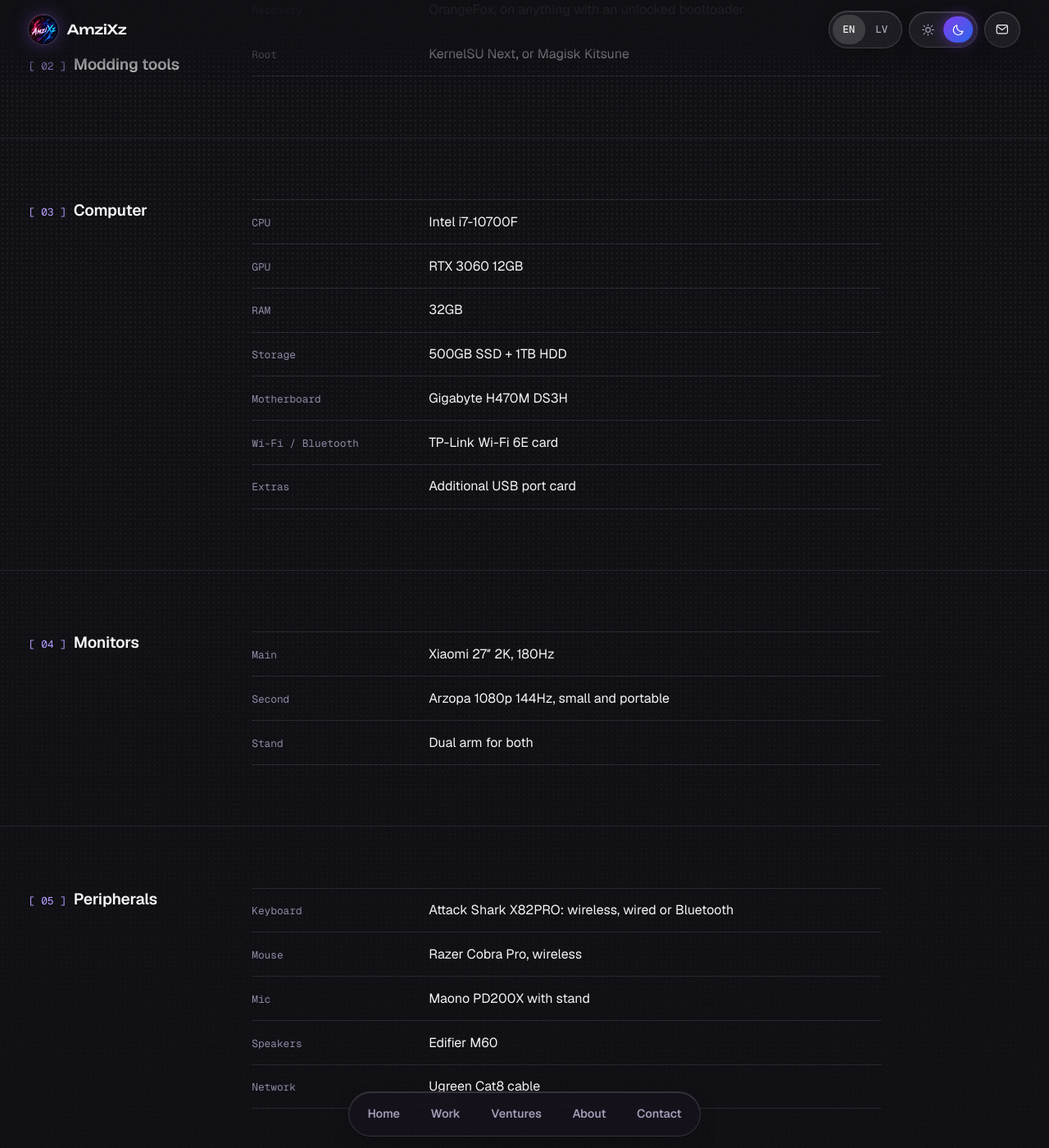
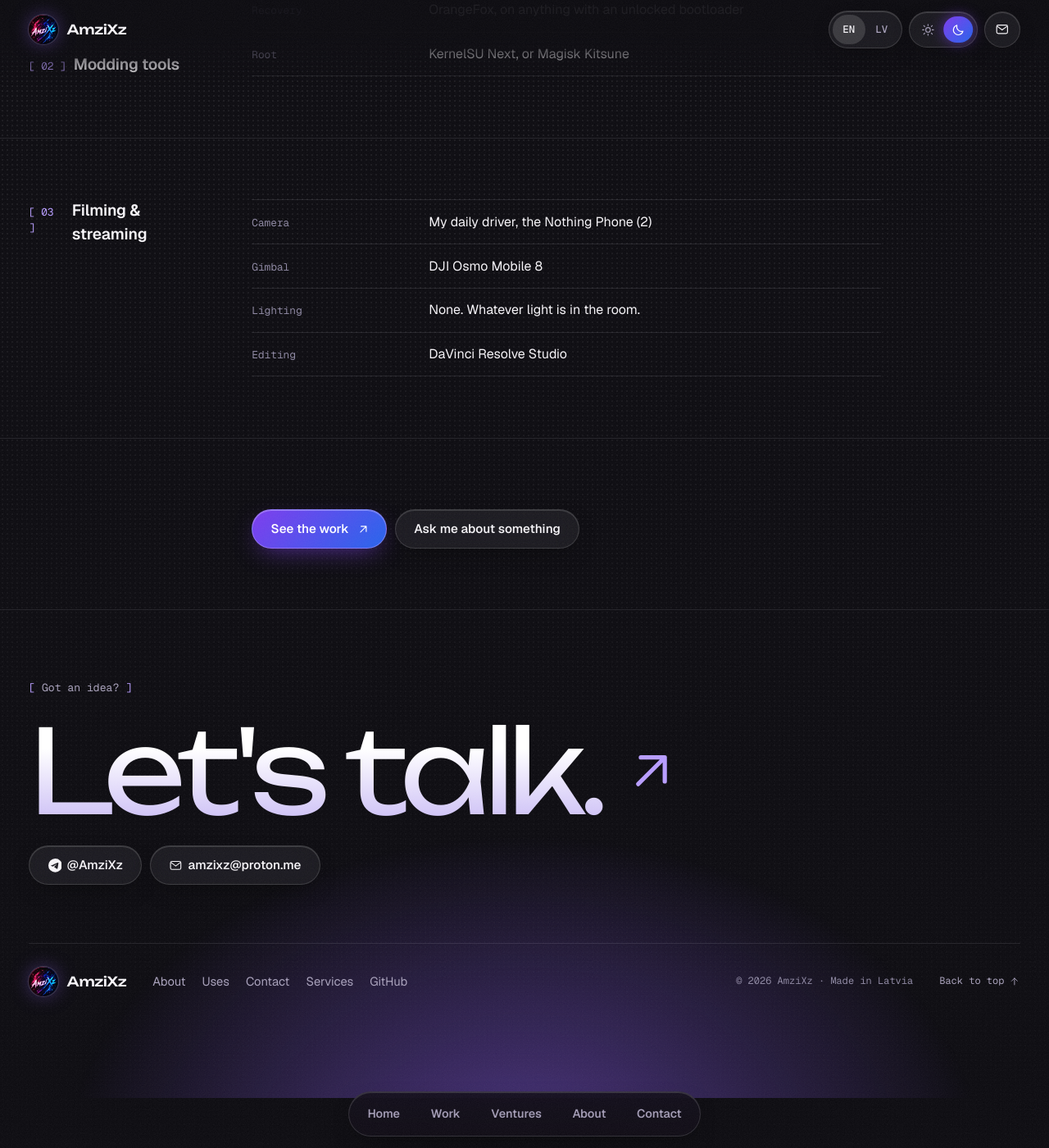
Before and after one commit to AmziXz/amzixz.github.io, a Jekyll site: the page built from uses.html, in a window 1280 px wide and 1400 px high, scrolled down 1005 px. Shown: the whole window at 82% size. Built offline with Jekyll 4.4.1, drawn with Linux system fonts in a browser that asks for light colours; some of the changed text lies outside the part shown.

Commit message:
Drop the sold gear from the Uses page
The computer, both monitors and the peripherals are sold, and the mic in
"Filming & streaming" was part of that list, so those groups and that one
line are gone. What is left is what is still in use: the phones, the
modding tools, and filming and streaming.

The "for sale" box is off (sale_group: 0) and its note now explains the
number without naming a group that no longer exists.

Co-Authored-By: Claude Opus 5 <noreply@anthropic.com>

```diff
--- a/_data/lang/en.yml
+++ b/_data/lang/en.yml
@@ -290,59 +290,22 @@ uses:
           value: "OrangeFox, on anything with an unlocked bootloader"
         - name: "Root"
           value: "KernelSU Next, or Magisk Kitsune"
-    - title: "Computer"
-      items:
-        - name: "CPU"
-          value: "Intel i7-10700F"
-        - name: "GPU"
-          value: "RTX 3060 12GB"
-        - name: "RAM"
-          value: "32GB"
-        - name: "Storage"
-          value: "500GB SSD + 1TB HDD"
-        - name: "Motherboard"
-          value: "Gigabyte H470M DS3H"
-        - name: "Wi-Fi / Bluetooth"
-          value: "TP-Link Wi-Fi 6E card"
-        - name: "Extras"
-          value: "Additional USB port card"
-    - title: "Monitors"
-      items:
-        - name: "Main"
-          value: "Xiaomi 27″ 2K, 180Hz"
-        - name: "Second"
-          value: "Arzopa 1080p 144Hz, small and portable"
-        - name: "Stand"
-          value: "Dual arm for both"
-    - title: "Peripherals"
-      items:
-        - name: "Keyboard"
-          value: "Attack Shark X82PRO: wireless, wired or Bluetooth"
-        - name: "Mouse"
-          value: "Razer Cobra Pro, wireless"
-        - name: "Mic"
-          value: "Maono PD200X with stand"
-        - name: "Speakers"
-          value: "Edifier M60"
-        - name: "Network"
-          value: "Ugreen Cat8 cable"
     - title: "Filming & streaming"
       items:
         - name: "Camera"
           value: "My daily driver, the Nothing Phone (2)"
         - name: "Gimbal"
           value: "DJI Osmo Mobile 8"
-        - name: "Mic"
-          value: "Maono PD200X"
         - name: "Lighting"
           value: "None. Whatever light is in the room."
         - name: "Editing"
           value: "DaVinci Resolve Studio"
-  # The "for sale" box sits under this group (3 = the third, Computer). Set
-  # it to 0 when the setup is sold and the box disappears.
+  # The "for sale" box sits under the group with this number (1 = the
+  # first one above). 0 means no box, which is how it is now: write the
+  # three lines below, put the number of the group, and it appears.
   sale_group: 0
   sale_label: "For sale"
-  sale_text: "This whole setup, the tower, both monitors and everything in the peripherals list, is for sale right now."
+  sale_text: "Everything in this list is for sale right now."
   sale_price: "€2000"
   sale_cta: "Message me on Telegram"
   next_cta: "See the work"
--- a/_data/lang/lv.yml
+++ b/_data/lang/lv.yml
@@ -290,59 +290,22 @@ uses:
           value: "OrangeFox, jebkurai ierīcei ar atbloķētu bootloader"
         - name: "Root"
           value: "KernelSU Next vai Magisk Kitsune"
-    - title: "Dators"
-      items:
-        - name: "Procesors"
-          value: "Intel i7-10700F"
-        - name: "Videokarte"
-          value: "RTX 3060 12GB"
-        - name: "Operatīvā atmiņa"
-          value: "32GB"
-        - name: "Krātuve"
-          value: "500GB SSD + 1TB HDD"
-        - name: "Mātesplate"
-          value: "Gigabyte H470M DS3H"
-        - name: "Wi-Fi / Bluetooth"
-          value: "TP-Link Wi-Fi 6E karte"
-        - name: "Papildus"
-          value: "Papildu USB portu karte"
-    - title: "Monitori"
-      items:
-        - name: "Galvenais"
-          value: "Xiaomi 27″ 2K, 180Hz"
-        - name: "Otrais"
-          value: "Arzopa 1080p 144Hz, mazs un pārnēsājams"
-        - name: "Statīvs"
-          value: "Turētājs abiem monitoriem"
-    - title: "Perifērija"
-      items:
-        - name: "Tastatūra"
-          value: "Attack Shark X82PRO: bezvadu, ar vadu vai Bluetooth"
-        - name: "Pele"
-          value: "Razer Cobra Pro, bezvadu"
-        - name: "Mikrofons"
-          value: "Maono PD200X ar statīvu"
-        - name: "Skaļruņi"
-          value: "Edifier M60"
-        - name: "Tīkls"
-          value: "Ugreen Cat8 kabelis"
     - title: "Filmēšana un tiešraides"
       items:
         - name: "Kamera"
           value: "Mans ikdienas telefons, Nothing Phone (2)"
         - name: "Stabilizators"
           value: "DJI Osmo Mobile 8"
-        - name: "Mikrofons"
-          value: "Maono PD200X"
         - name: "Apgaismojums"
           value: "Nekāds. Tā gaisma, kas ir telpā."
         - name: "Montāža"
           value: "DaVinci Resolve Studio"
-  # Lodziņš „Pārdošanā” ir zem šīs grupas (3 = trešā, Dators). Kad viss
-  # pārdots, ieraksti 0, un lodziņš pazūd.
+  # Lodziņš „Pārdošanā” ir zem tās grupas, kuras numurs te ierakstīts
+  # (1 = pirmā no augšas). 0 nozīmē, ka lodziņa nav, un tā tas ir tagad:
+  # uzraksti trīs rindas zemāk, ieliec grupas numuru, un lodziņš parādās.
   sale_group: 0
   sale_label: "Pārdošanā"
-  sale_text: "Viss šis komplekts, dators, abi monitori un viss no perifērijas saraksta, šobrīd ir pārdošanā."
+  sale_text: "Viss no šī saraksta šobrīd ir pārdošanā."
   sale_price: "€2000"
   sale_cta: "Raksti man Telegram"
   next_cta: "Apskati darbus"
```
